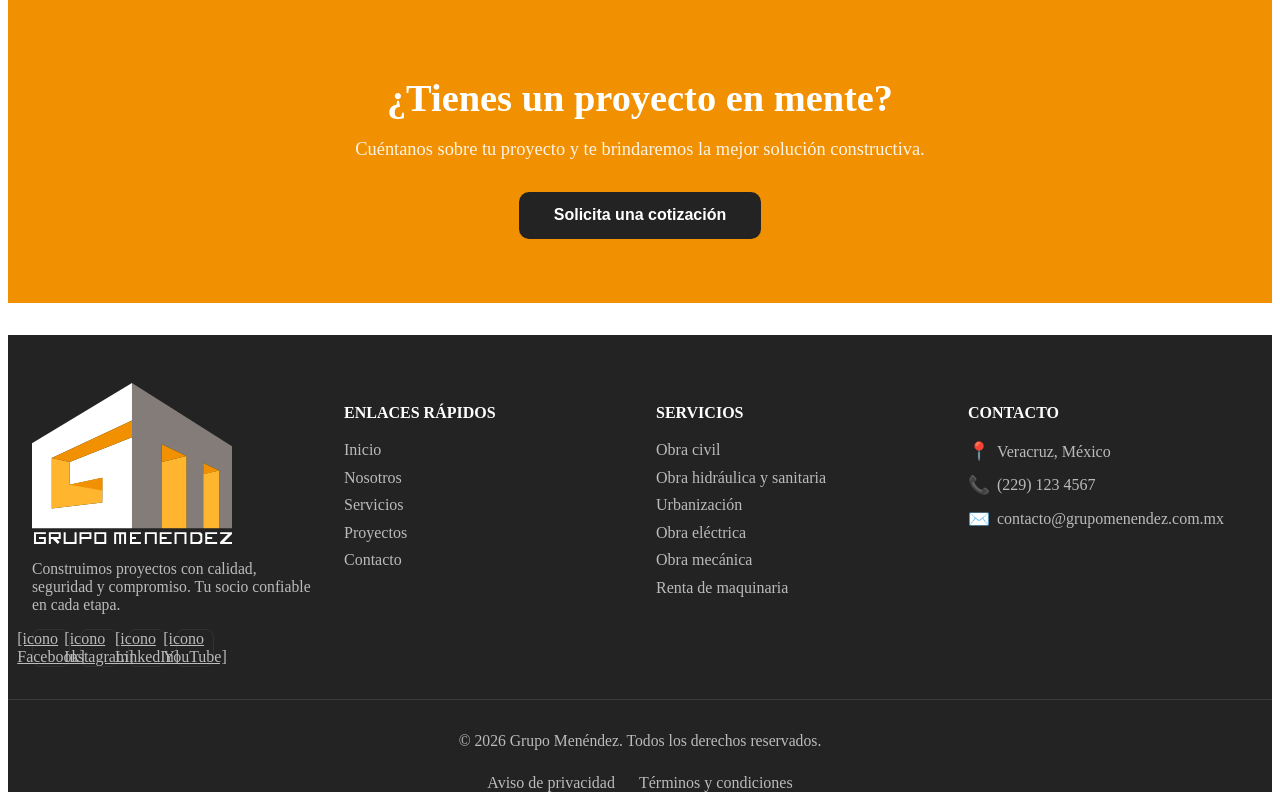
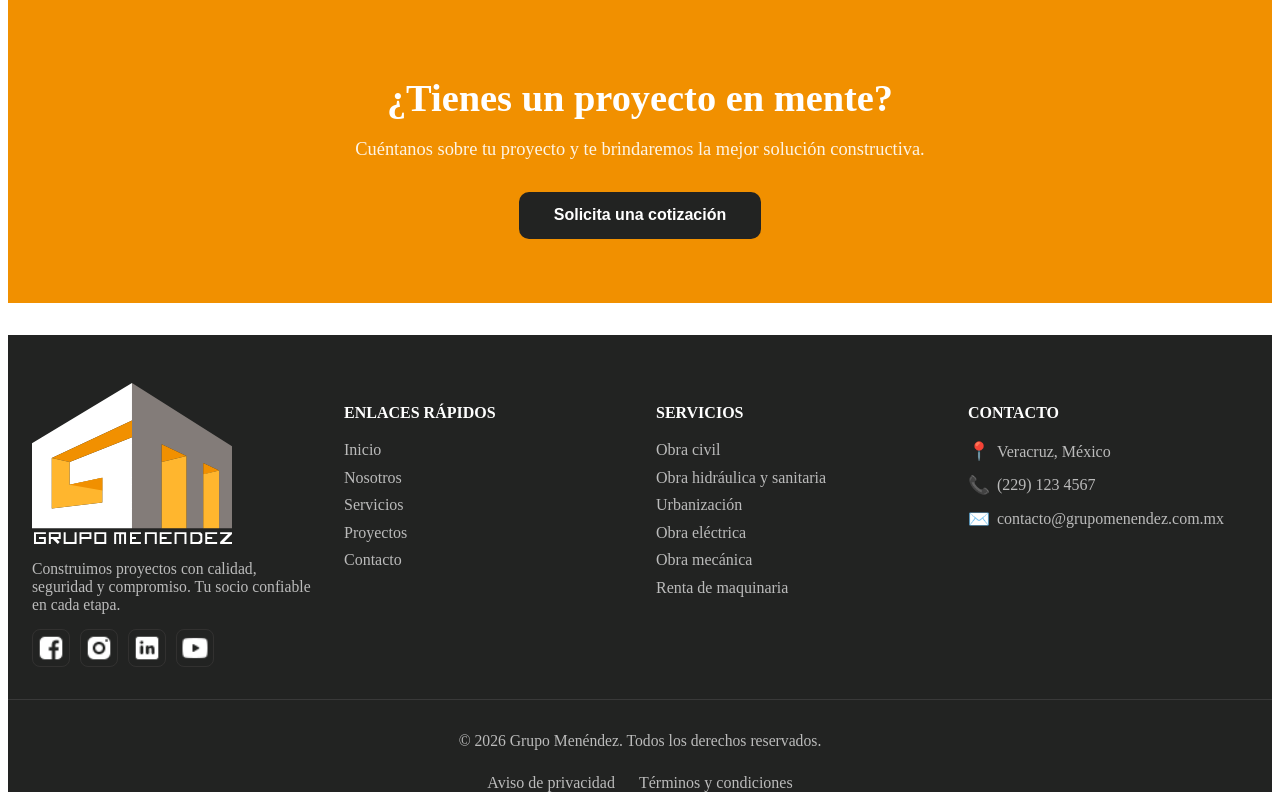
Before and after one commit to FernandoObot/WebGrupoMenendez, an Angular app in the folder GrupoMenendez/: page /inicio in a window 1280 px wide. Shown: the part 3574-4374 px from the top of the page. Built offline with nearby package versions, Linux system fonts and the light colour scheme.

Commit message:
fix(Desarrollo):Componer iconos de aplicaciones en el footer

```diff
--- a/GrupoMenendez/src/app/footer/footer.html
+++ b/GrupoMenendez/src/app/footer/footer.html
@@ -7,10 +7,18 @@
       <p style="font-size: 0.98rem; color: #bbb;">Construimos proyectos con calidad, seguridad y compromiso. Tu socio confiable en cada etapa.</p>
       </span>
       <div style="display:flex;gap:0.5rem;">
-        <a href="" aria-label="Facebook" style="display:inline-flex;width:36px;height:36px;align-items:center;justify-content:center;background:none;border:1px solid #837c792a;border-radius:8px;color:#bbb;margin-right:2px;transition:.2s">[icono Facebook]</a>
-        <a href="#" aria-label="Instagram" style="display:inline-flex;width:36px;height:36px;align-items:center;justify-content:center;background:none;border:1px solid #837c792a;border-radius:8px;color:#bbb;margin-right:2px;transition:.2s">[icono Instagram]</a>
-        <a href="#" aria-label="LinkedIn" style="display:inline-flex;width:36px;height:36px;align-items:center;justify-content:center;background:none;border:1px solid #837c792a;border-radius:8px;color:#bbb;margin-right:2px;transition:.2s">[icono LinkedIn]</a>
-        <a href="#" aria-label="YouTube" style="display:inline-flex;width:36px;height:36px;align-items:center;justify-content:center;background:none;border:1px solid #837c792a;border-radius:8px;color:#bbb;margin-right:2px;transition:.2s">[icono YouTube]</a>
+        <a href="" aria-label="Facebook" style="display:inline-flex;width:36px;height:36px;align-items:center;justify-content:center;background:none;border:1px solid #837c792a;border-radius:8px;color:#bbb;margin-right:2px;transition:.2s">
+          <img src="facebook.png" alt="Facebook" width="30" />
+        </a>
+        <a href="#" aria-label="Instagram" style="display:inline-flex;width:36px;height:36px;align-items:center;justify-content:center;background:none;border:1px solid #837c792a;border-radius:8px;color:#bbb;margin-right:2px;transition:.2s">
+          <img src="instagram.png" alt="Instagram" width="30" />
+        </a>
+        <a href="#" aria-label="LinkedIn" style="display:inline-flex;width:36px;height:36px;align-items:center;justify-content:center;background:none;border:1px solid #837c792a;border-radius:8px;color:#bbb;margin-right:2px;transition:.2s">
+          <img src="Linkedin.png" alt="LinkedIn" width="30" />
+        </a>
+        <a href="#" aria-label="YouTube" style="display:inline-flex;width:36px;height:36px;align-items:center;justify-content:center;background:none;border:1px solid #837c792a;border-radius:8px;color:#bbb;margin-right:2px;transition:.2s">
+          <img src="youtube.png" alt="YouTube" width="30" />
+        </a>
       </div>
     </div>
     <!-- Columna 2: Enlaces rápidos -->
```
